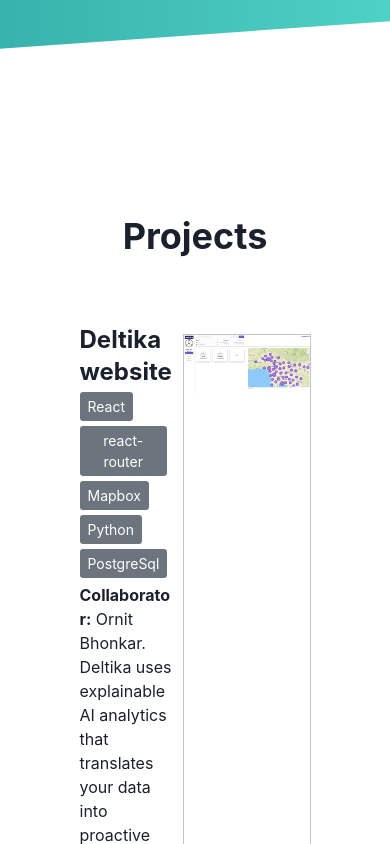
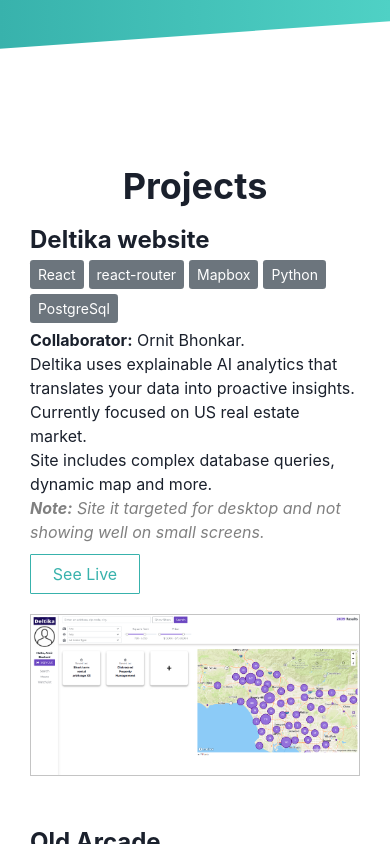
Before and after one commit to amirbashan/Portfolio, a React (Create React App) app: page / in a window 390 px wide. Shown: the part 1300-2144 px from the top of the page. Built offline with nearby package versions, Linux system fonts and the light colour scheme.

Commit message:
responsiveness

```diff
--- a/src/App.css
+++ b/src/App.css
@@ -133,6 +133,20 @@
     width: 80%;
     font-size: 1.2rem;
   }
+  .projectFrame {
+    flex-direction: column;
+    width: 80%;
+  }
+  .projectInfo {
+    width: 100%;
+  }
+  .projectImg {
+    margin-top: 20px;
+    width: 100%;
+  }
+  .note {
+    margin-bottom: 10px;
+  }
 }
 /* phone view */
 @media only screen and (max-width: 500px) {
@@ -144,4 +158,11 @@
     width: 100%;
     font-size: 0.95rem;
   }
+  .projectFrame {
+    width: 100%;
+    margin-top: 0;
+  }
+  #projects {
+    margin-top: 0;
+  }
 }
```
